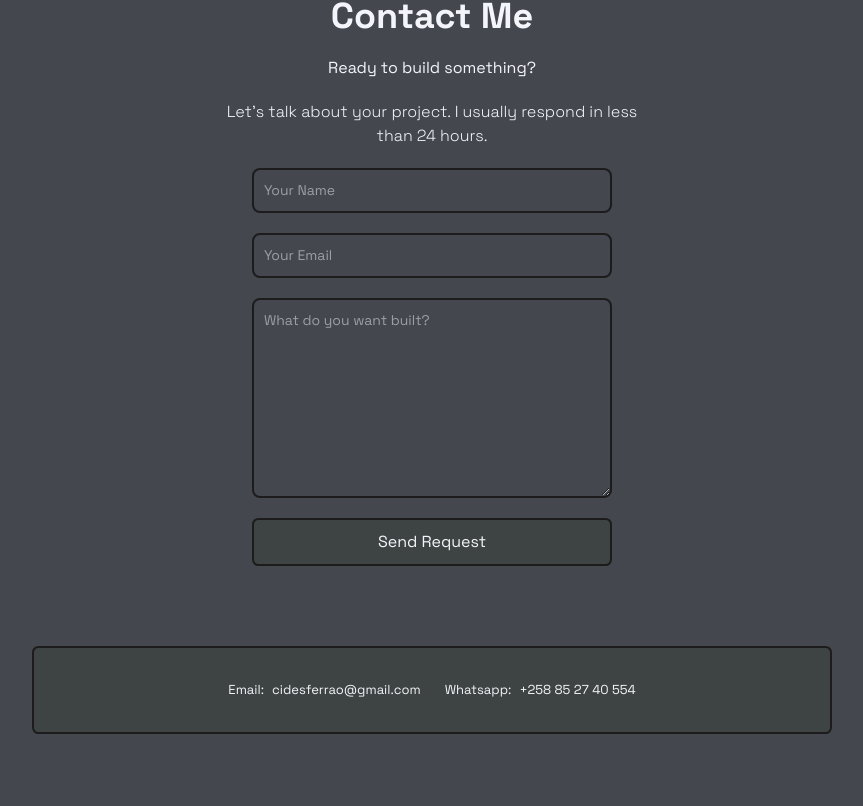
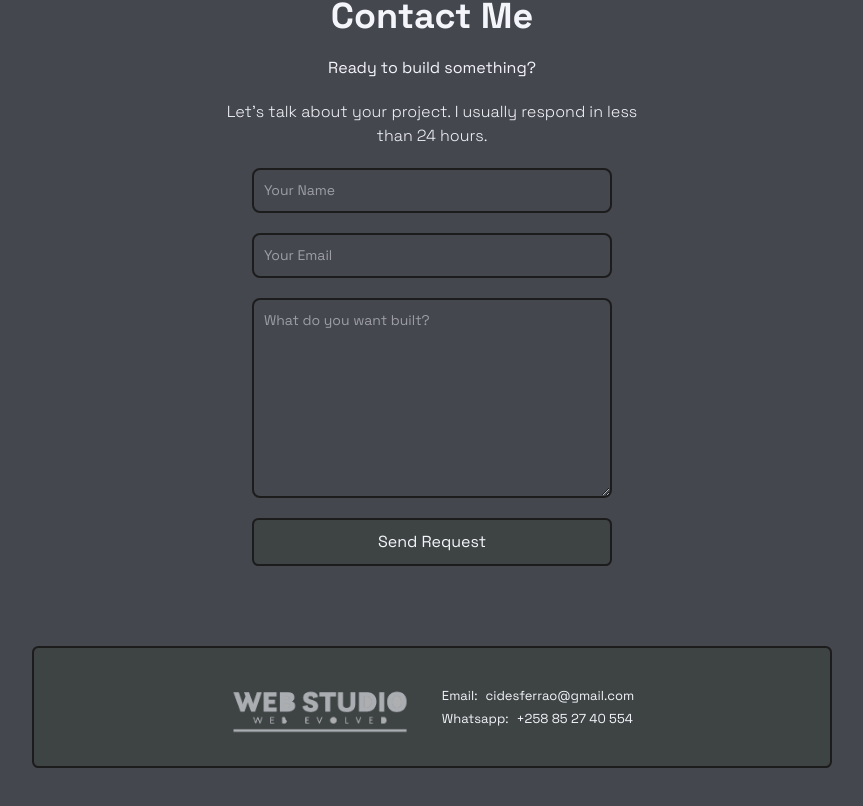
Before and after one commit to ArcidesFerrao/webstudio, a Next.js app: page / in a window 1280 px wide. Shown: the part 2077-2883 px from the top of the page, without its empty margins (208-1071 px from the left). Built offline with nearby package versions, Linux system fonts and the light colour scheme.

Commit message:
footer logo

```diff
--- a/src/app/components/Footer.tsx
+++ b/src/app/components/Footer.tsx
@@ -1,8 +1,18 @@
+import Image from "next/image";
 import Link from "next/link";
 
 export const Footer = () => (
   <>
-    <footer className="w-full flex space-x-6 justify-center py-8 my-10">
+    <footer className="w-full flex items-center space-x-8 justify-center py-8 my-10">
+      <div>
+        <Image
+          src="/assets/logo-ws3.png"
+          width={180}
+          height={100}
+          alt="web studio logo"
+        />
+      </div>
+      <div className="flex flex-col justify-between h-full gap-1">
         <div className="flex gap-2">
           <p>Email:</p>
           <Link href="">cidesferrao@gmail.com</Link>
@@ -11,6 +21,7 @@ export const Footer = () => (
           <p>Whatsapp:</p>
           <Link href="">+258 85 27 40 554</Link>
         </div>
+      </div>
     </footer>
   </>
 );
```
Also changed, not shown: public/assets/logo-ws3.png (added). Lines whose indentation alone changed are shown as unchanged.
